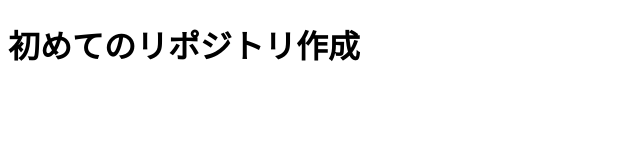
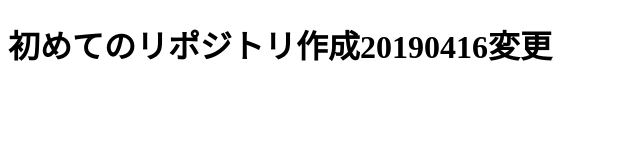
Before and after one commit to sayuusa/practice, a plain HTML site: page index.html in a window 1280 px wide. Shown: the whole page, without its empty margins (0-640 px from the left). Drawn offline with Linux system fonts and the light colour scheme.

Commit message:
pushテスト江尻20190416

```diff
--- a/index.html
+++ b/index.html
@@ -7,6 +7,6 @@
   <title>Document</title>
 </head>
 <body>
-  <h1>初めてのリポジトリ作成</h1>
+  <h1>初めてのリポジトリ作成20190416変更</h1>
 </body>
 </html>
```
